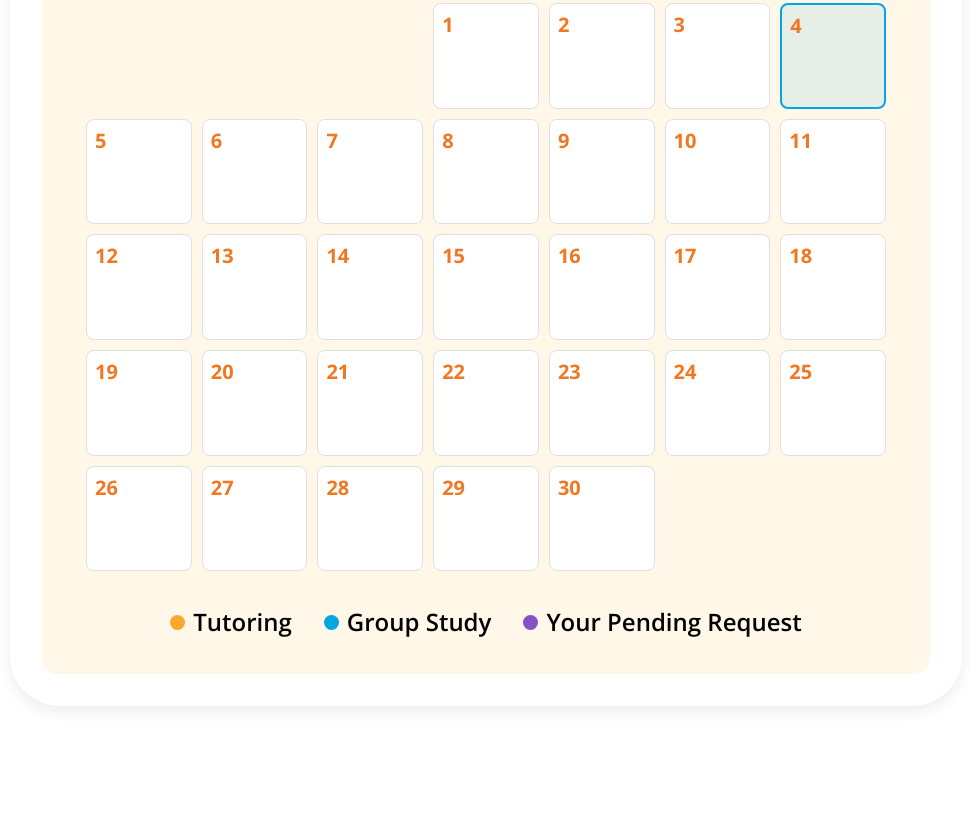
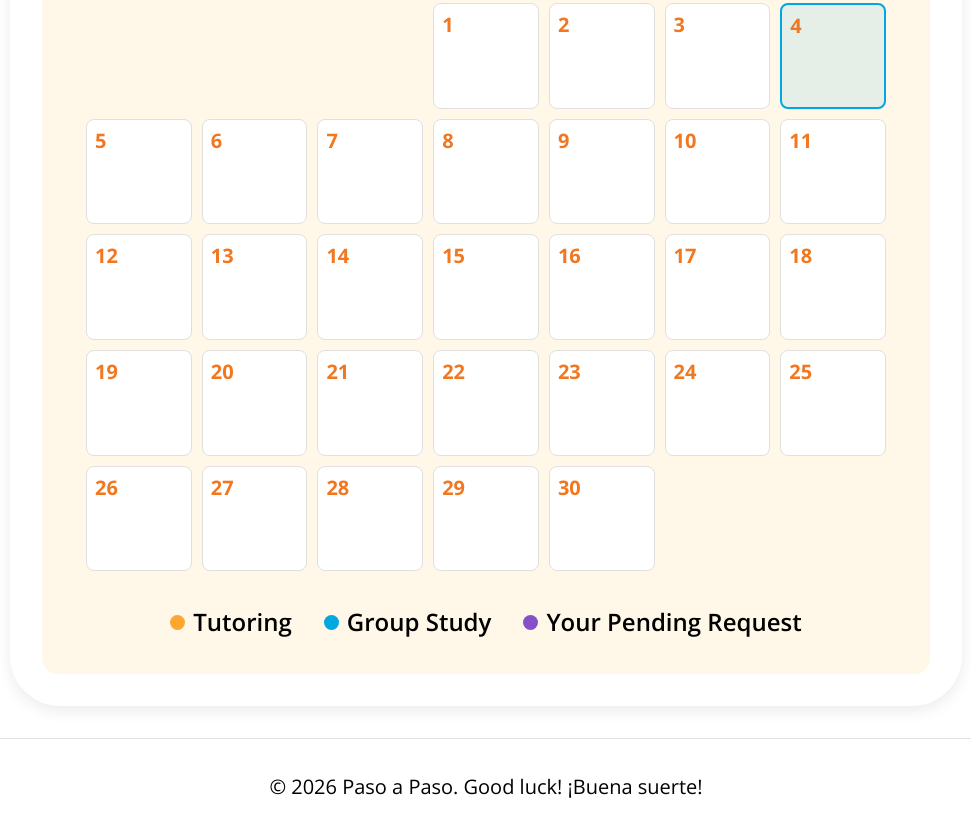
Before and after one commit to antoinette09/website-design, a plain HTML site: page schedule.html in a window 1280 px wide. Shown: the part 748-1583 px from the top of the page, without its empty margins (154-1125 px from the left). Before the commit the page ends 1486 px from the top, so only its background shows below. Drawn offline with nearby package versions, Linux system fonts and the light colour scheme; a web font is replaced by a local one.

Commit message:
okay bro i changed a LOT of things

```diff
--- a/schedule.html
+++ b/schedule.html
@@ -112,5 +112,11 @@
         <label style="font-size: 1.5rem;"><input type="checkbox" id="toggle-dyslexia" onchange="toggleA11y('dyslexia')"> Dyslexia Font</label>
         <label style="font-size: 1.5rem;"><input type="checkbox" id="toggle-colorblind" onchange="toggleA11y('colorblind')"> High Contrast</label>
     </div>
+
+    <!-- Footer -->
+    <footer>
+        <p>&copy; 2026 Paso a Paso. Good luck! ¡Buena suerte!</p>
+    </footer>
+
 </body>
 </html>
```
Also changed, not shown: resources.html (+1 -1 lines).
